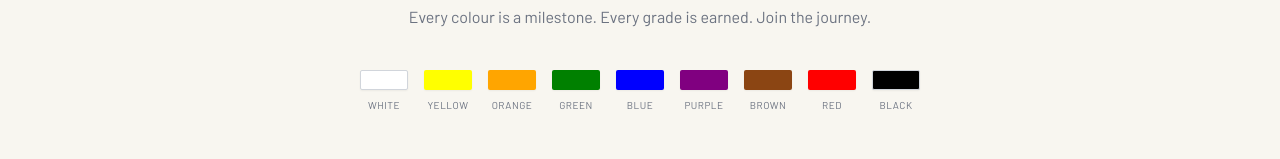
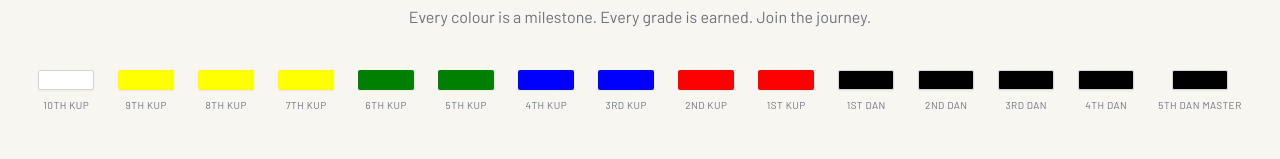
Before and after one commit to mahendrapro/kadapa-tkd, a Next.js app: page / in a window 1280 px wide. Shown: the part 2419-2578 px from the top of the page. Built offline with nearby package versions, Linux system fonts and the light colour scheme.

Commit message:
Update page.tsx

```diff
--- a/src/app/page.tsx
+++ b/src/app/page.tsx
@@ -19,7 +19,7 @@ export default function HomePage() {
       <div className="bg-brand-red">
         <div className="max-w-7xl mx-auto px-6 py-5 grid grid-cols-2 md:grid-cols-4 gap-4 text-center">
           {[
-            { num: '30+',  label: 'Years of Excellence' },
+            { num: '40+',  label: 'Years of Excellence' },
             { num: '2010', label: 'Founded' },
             { num: '4th',  label: 'Dan Black Belt Master' },
             { num: '100+', label: 'Champions Trained' },
@@ -65,7 +65,6 @@ export default function HomePage() {
 
           {/* Master card */}
           <div className="card-pro p-8 rounded-sm relative overflow-hidden">
-            {/* Logo watermark inside card */}
             <div className="relative z-10">
               <div className="w-20 h-20 rounded-full bg-brand-red/10 border-2 border-brand-red flex items-center justify-center mb-5 text-3xl">🥋</div>
               <div className="text-brand-gold text-xs font-body font-semibold uppercase tracking-[0.3em] mb-1">Head Master</div>
@@ -77,7 +76,7 @@ export default function HomePage() {
                   'National Master & Instructor License',
                   'National Referee',
                   'National Gold Medalist',
-                  'Experience since 1992 (30+ years)',
+                  'Experience since 1985 (40+ years)',
                 ].map((item) => (
                   <div key={item} className="flex items-center gap-3 text-brand-muted text-sm font-body">
                     <span className="text-brand-red shrink-0">▸</span>{item}
@@ -120,22 +119,32 @@ export default function HomePage() {
             title="White Belt to Black Belt"
             subtitle="Every colour is a milestone. Every grade is earned. Join the journey."
           />
-          <div className="flex flex-wrap justify-center gap-4 mt-4">
+          <div className="flex flex-wrap justify-center gap-6 mt-8">
             {[
-              { color: '#FFFFFF', label: 'White',  border: true },
-              { color: '#FFFF00', label: 'Yellow' },
-              { color: '#FFA500', label: 'Orange' },
-              { color: '#008000', label: 'Green' },
-              { color: '#0000FF', label: 'Blue' },
-              { color: '#800080', label: 'Purple' },
-              { color: '#8B4513', label: 'Brown' },
-              { color: '#FF0000', label: 'Red' },
-              { color: '#000000', label: 'Black',  border: true },
+              { color: '#FFFFFF', label: '10th KUP', border: true },
+              { color: '#FFFF00', label: '9th Kup' },
+              { color: '#FFFF00', label: '8th Kup' },
+              { color: '#FFFF00', label: '7th Kup' },
+              { color: '#008000', label: '6th Kup' },
+              { color: '#008000', label: '5th Kup' },
+              { color: '#0000FF', label: '4th Kup' },
+              { color: '#0000FF', label: '3rd Kup' },
+              { color: '#FF0000', label: '2nd Kup' },
+              { color: '#FF0000', label: '1st Kup' },
+              { color: '#000000', label: '1st Dan', border: true },
+              { color: '#000000', label: '2nd Dan', border: true },
+              { color: '#000000', label: '3rd Dan', border: true },
+              { color: '#000000', label: '4th Dan', border: true },
+              { color: '#000000', label: '5th Dan Master', border: true },
             ].map(({ color, label, border }) => (
               <div key={label} className="flex flex-col items-center gap-2">
-                <div className={`w-12 h-5 rounded-sm shadow-sm ${border ? 'border border-gray-300' : ''}`}
-                  style={{ backgroundColor: color }} />
-                <span className="text-brand-muted text-[10px] font-body uppercase tracking-wider">{label}</span>
+                <div
+                  className={`w-14 h-5 rounded-sm shadow-sm ${border ? 'border border-gray-300' : ''}`}
+                  style={{ backgroundColor: color }}
+                />
+                <span className="text-brand-muted text-[10px] font-body uppercase tracking-wider text-center whitespace-nowrap">
+                  {label}
+                </span>
               </div>
             ))}
           </div>
```
